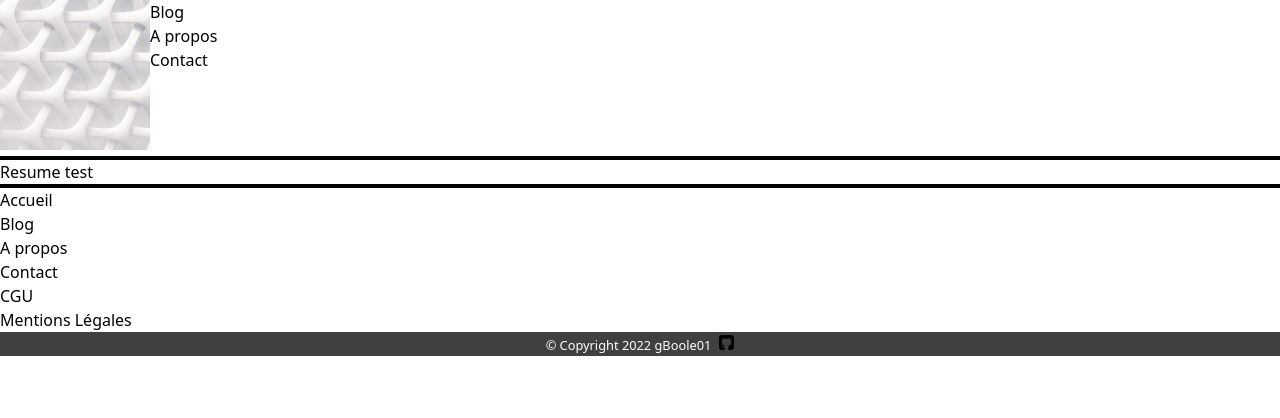
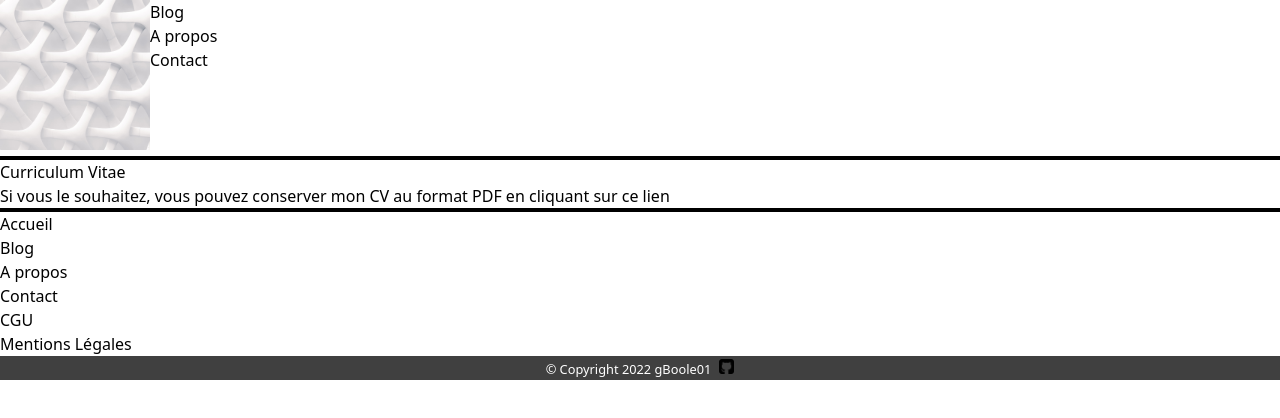
Before and after one commit to gBoole01/g-boole-01, a Next.js app: page /resume in a window 1280 px wide. Shown: the top 418 px of the page. Built offline with nearby package versions, Linux system fonts and the light colour scheme.

Commit message:
feat: start resume integration

```diff
--- a/src/pages/resume.tsx
+++ b/src/pages/resume.tsx
@@ -1,9 +1,15 @@
 import type { NextPage } from 'next';
+import Link from 'next/link';
 import Layout from '../components/layout';
 
 const Resume: NextPage = () => (
     <Layout>
-      <main><h1>Resume test</h1></main>
+      <h1>Curriculum Vitae</h1>
+      <p> Si vous le souhaitez, vous pouvez conserver mon CV au format PDF en cliquant sur&nbsp;
+        <Link href="/">
+          <a>ce lien</a>
+        </Link>
+      </p>
     </Layout>
   )
 
```
